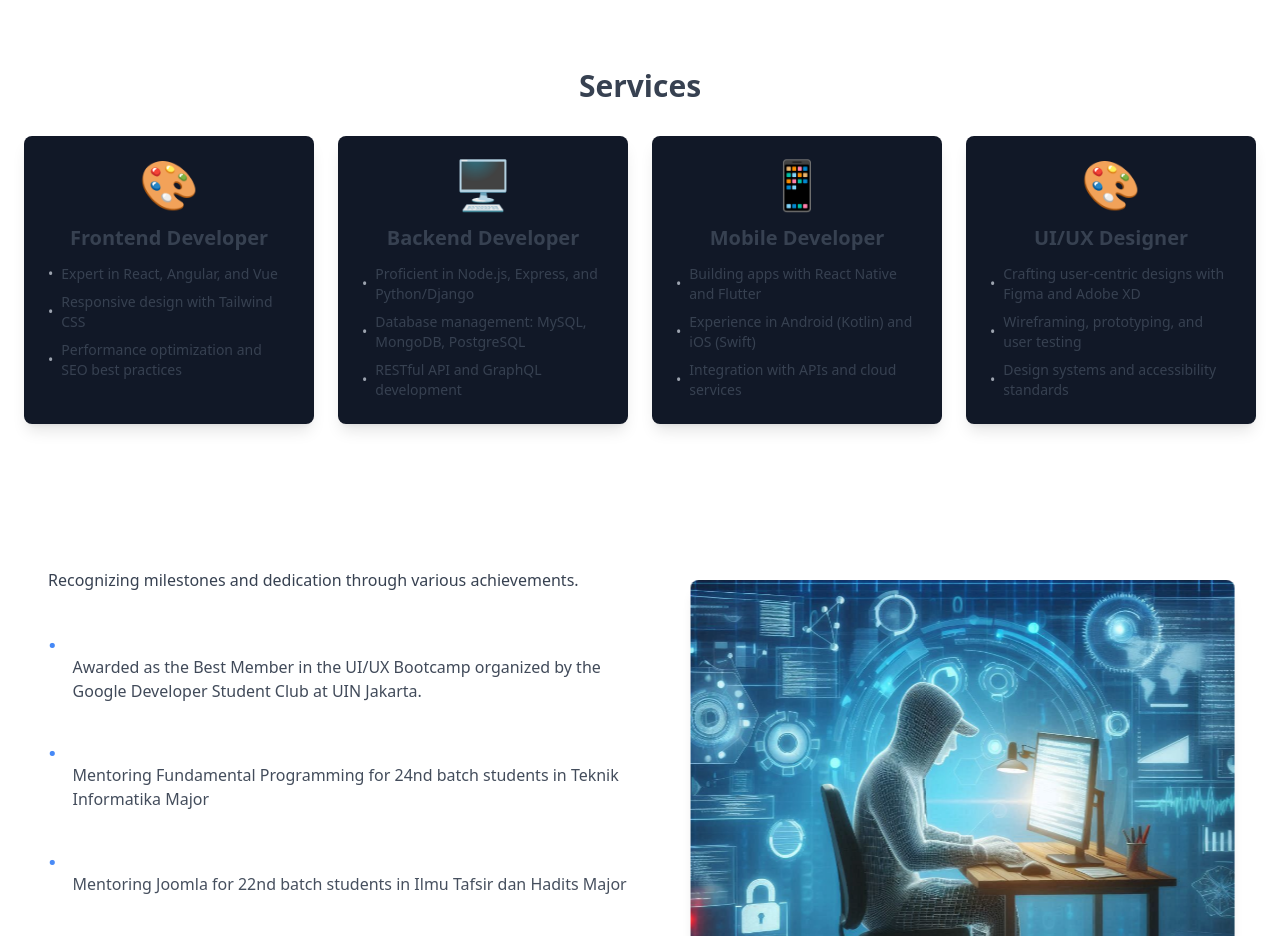
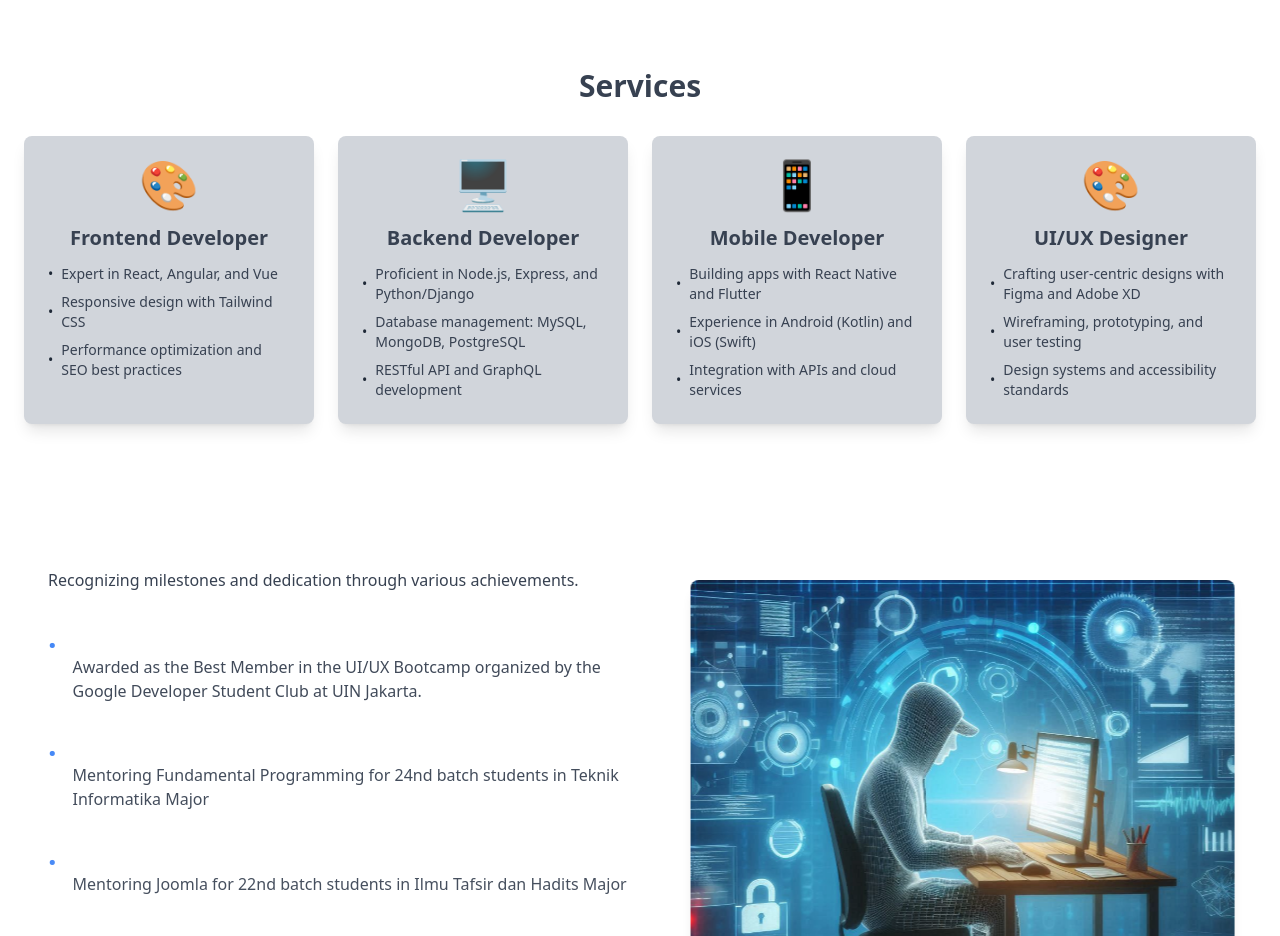
Before and after one commit to DaffaMalik12/portofolio-daffammalik, a React (Vite) app: page / in a window 1280 px wide. Shown: the part 1320-2256 px from the top of the page. Built offline with nearby package versions, Linux system fonts and the light colour scheme.

Commit message:
dark mode in service

```diff
--- a/src/components/services.jsx
+++ b/src/components/services.jsx
@@ -65,7 +65,7 @@ function ServiceCards() {
         {services.map((service, index) => (
           <div
             key={index}
-            className="service-card flex flex-col items-center rounded-lg bg-gray-900 p-6 shadow-lg transition-transform transform hover:scale-105 hover:shadow-2xl hover:bg-gray-800"
+            className="service-card flex flex-col items-center rounded-lg dark:bg-gray-900 bg-gray-300  p-6 shadow-lg transition-transform transform hover:scale-105 hover:shadow-2xl hover:bg-gray-800"
           >
             <div className="service-icon text-5xl mb-4 transition-transform transform hover:scale-125">
               {service.icon}
@@ -74,7 +74,7 @@ function ServiceCards() {
             <ul className="text-sm space-y-2">
               {service.description.map((desc, i) => (
                 <li key={i} className="flex items-center gap-2">
-                  <span className="text-gray-400">•</span>
+                  <span className="dark:text-gray-400 text-gray-800">•</span>
                   <span>{desc}</span>
                 </li>
               ))}
```
